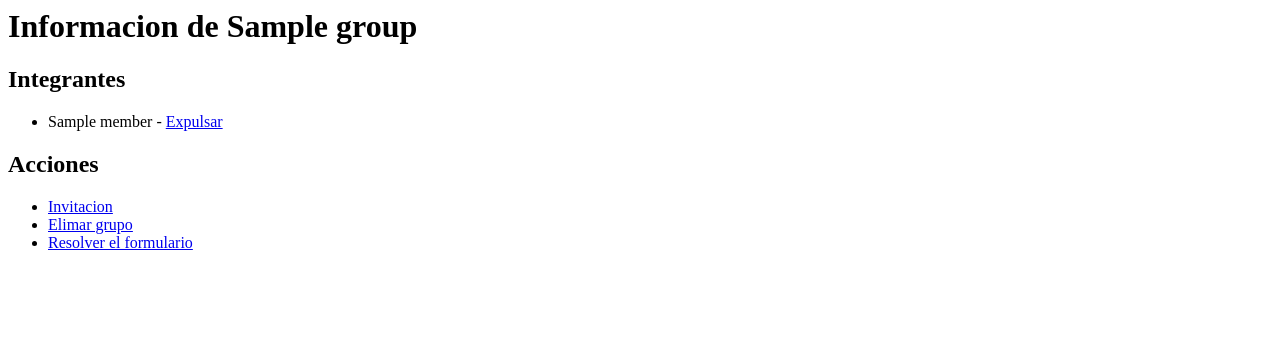
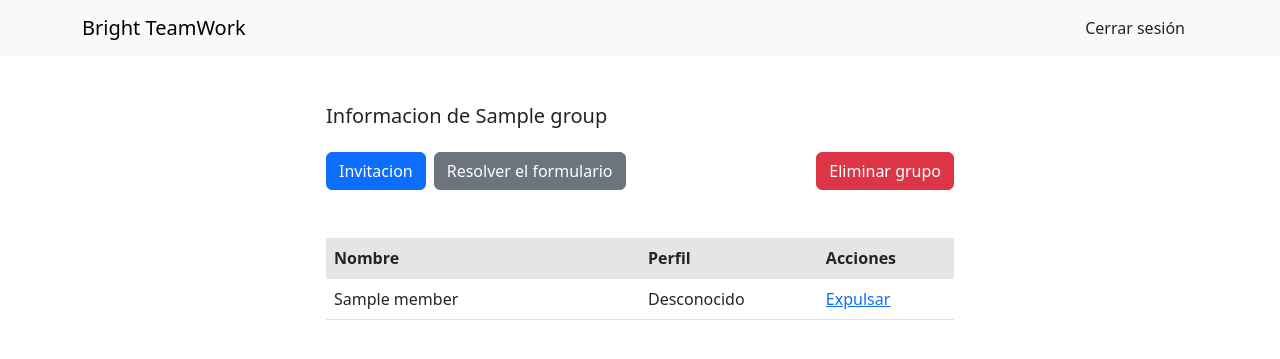
Before and after one commit to Galindo-lab/team-work-demo, a Django app: template teamworkdemo/teamwork/templates/group_details.html in a window 1280 px wide. Shown: the top 359 px of the page. Run offline with Django 4.2, Linux system fonts and the light colour scheme; the template is opened without the code that fills it: most values are stand-ins (such as "Sample title", 1, 10 or a date in 2020); some libraries are stand-ins or nearby versions.

Commit message:
'group_details.html' actualizado

```diff
--- a/teamworkdemo/teamwork/models.py
+++ b/teamworkdemo/teamwork/models.py
@@ -11,10 +11,15 @@ class Profile(models.Model):
     Esta clase permite agregar informacion adicional de los usuarios
     permite extender los perfiles sin modificar User
     """
+
+    # TODO: agregar un campo que represente el perfil global
+
     user = models.OneToOneField(
         User,
         on_delete=models.CASCADE
     )
+
+
 
 
 class Group(models.Model):
--- a/teamworkdemo/teamwork/templates/group_details.html
+++ b/teamworkdemo/teamwork/templates/group_details.html
@@ -1,4 +1,89 @@
+{% extends 'layouts/base.html' %}
 
+{% comment %} para agregar el filtro 'render_field' {% endcomment %}
+{% load widget_tweaks %}
+
+{% comment %} cargar los datos estaticos {% endcomment %}
+{% load static %}
+
+{% block content %}
+
+<nav class="navbar navbar-expand-lg navbar-light bg-light">
+    <div class="container-xl">
+        <a class="navbar-brand" href="#">
+            Bright TeamWork
+        </a>
+
+        <a class="btn text-nowrap" href="{% url 'logout' %}">Cerrar sesión</a>
+    </div>
+</nav>
+
+<div class="row mb-3 justify-content-center">
+
+    <div class="col-md-6">
+
+        <label class="mt-5 mb-4 h5">
+            Informacion de {{ group.name }}
+        </label>
+
+        <div class="d-flex gap-2">
+            <a class="btn btn-primary" href="{% url 'invitation' group.admin group.name %}">Invitacion</a>
+
+            <a class="btn btn-secondary" href="{% url 'invitation' group.admin group.name %}">Resolver el formulario</a>
+
+            <a class="btn btn-danger ms-auto" href="{% url 'delete' group.id %}">Eliminar grupo</a>
+        </div>
+
+        {% comment %} Tabla de integrantes {% endcomment %}
+        <table class="table mt-5">
+            <thead>
+                <tr class="table-active">
+                <th scope="col" class="w-50">Nombre</th>
+                <th scope="col">Perfil</th>
+                <th scope="col">Acciones</th>
+                </tr>
+            </thead>
+
+            <tbody>
+                {% comment %} Integrantes que todavia no hacen el formulario {% endcomment %}
+                {% for Integrante in members %}
+
+                <tr>
+                    <td>
+                        {{ Integrante.member }}
+                    </td>
+                    <td>
+                        Desconocido
+                    </td>
+                    <td>
+                        <a href="{% url 'remove' Integrante.id %}">Expulsar</a>
+                    </td>
+                </tr>
+
+                {% endfor %}
+
+            </tbody>
+        </table>
+    </div>
+
+</div>
+
+{% endblock content %}
+
+
+
+
+
+
+
+
+
+
+
+
+
+
+{% comment %}
 {% block content %}
     <h1>Informacion de {{ group.name }} </h1>
 
@@ -29,4 +114,4 @@
         </ul>
     </div>
 
-{% endblock content %}
+{% endblock content %} {% endcomment %}
--- a/teamworkdemo/teamwork/templates/layouts/base.html
+++ b/teamworkdemo/teamwork/templates/layouts/base.html
@@ -9,7 +9,7 @@
     -->
     <meta charset="UTF-8">
     <meta name="viewport" content="width=device-width, initial-scale=1.0">
-    <title>Document</title>
+    <title>Bright TeamWork</title>
 
     <link href="https://cdn.jsdelivr.net/npm/bootstrap@5.3.0/dist/css/bootstrap.min.css" rel="stylesheet"
     integrity="sha384-9ndCyUaIbzAi2FUVXJi0CjmCapSmO7SnpJef0486qhLnuZ2cdeRhO02iuK6FUUVM" crossorigin="anonymous">
```
Also changed, not shown: teamworkdemo/teamwork/templates/dashboard.html (+4 -22 lines).
